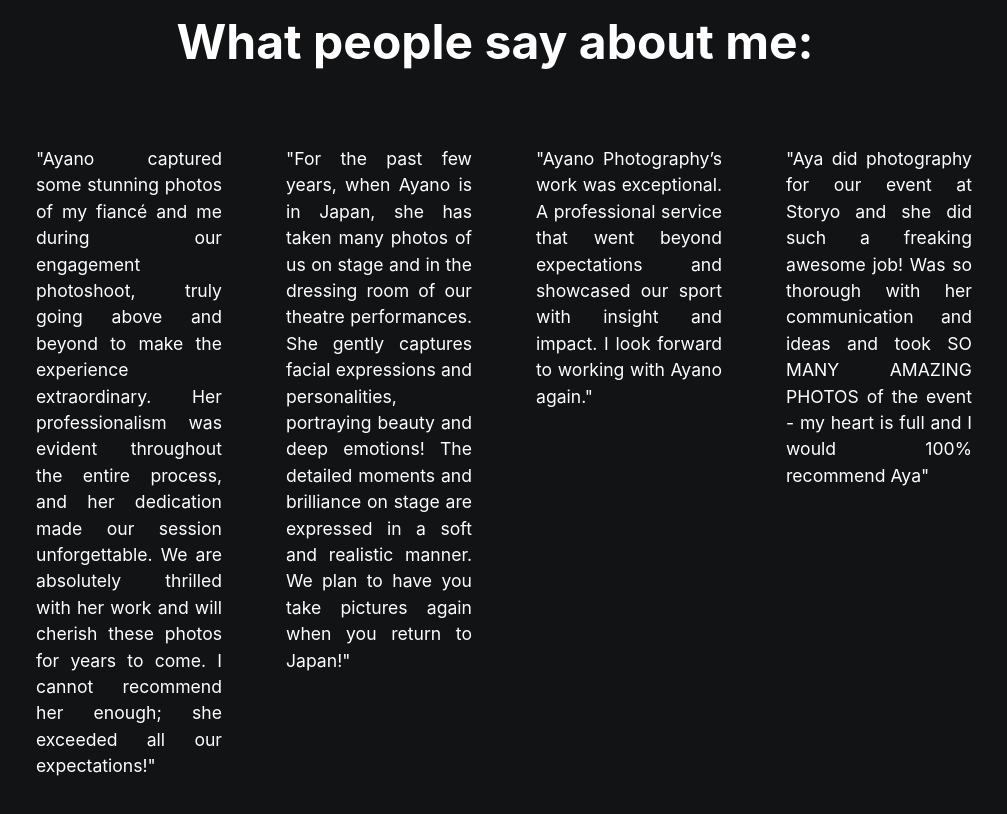
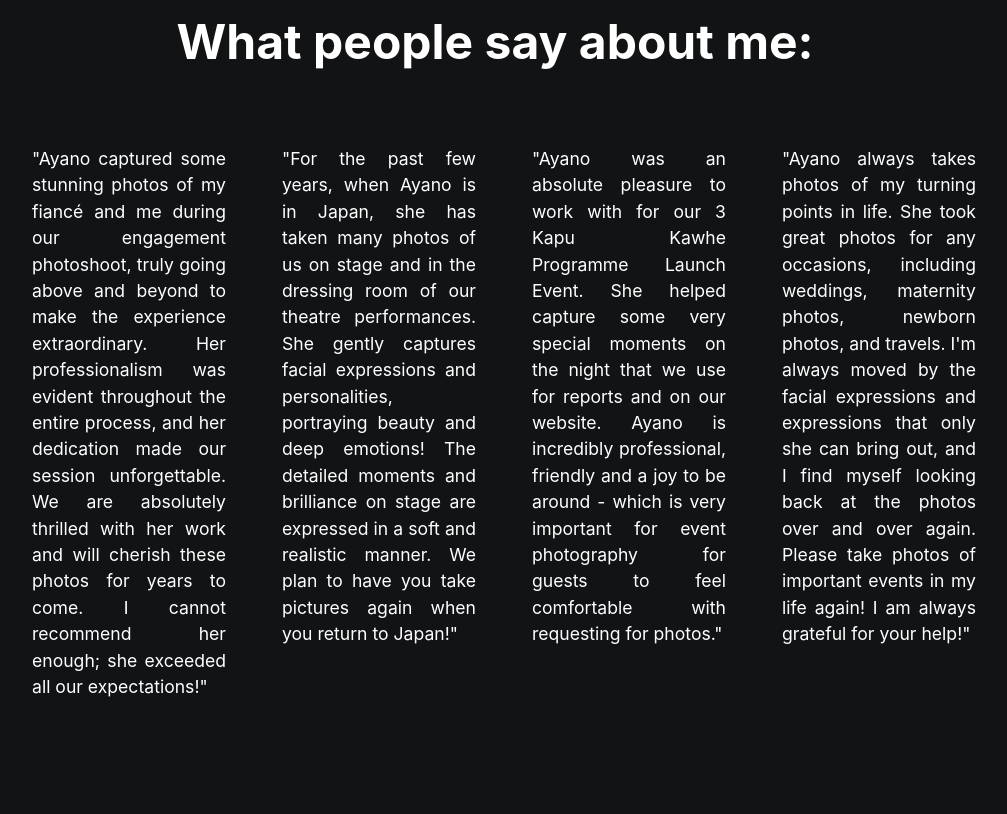
Before and after one commit to Frances-Hughes/photographer-site, a React (Create React App) app: page / in a window 1280 px wide. Shown: the part 1680-2494 px from the top of the page, without its empty margins (136-1143 px from the left). After the commit the page ends 2468 px from the top, so only its background shows below. Built offline with nearby package versions, Linux system fonts and the light colour scheme; a web font is replaced by a local one.

Commit message:
added new testimonials
added new testimonials

```diff
--- a/src/components/AboutMe.jsx
+++ b/src/components/AboutMe.jsx
@@ -137,14 +137,20 @@ const AboutMe = () => {
             <Typography variant="h2" sx={{ textAlign: "center", my: 12 }}>
               About Me
             </Typography>
-            <Typography variant="body1" sx={{ my: 3 }}>
+            <Typography
+              variant="body1"
+              sx={{ fontSize: "1.2rem", textAlign: "justify", my: 3 }}
+            >
               I was born and raised in Japan. At 15, I took a leap of faith and
               moved to New Zealand. I have come to love and call both paradises
               my home. My journey with photography began with a humble Polaroid
               gifted to me on my 7th birthday by my father, sparking a lifelong
               passion for capturing moments frozen in time.
             </Typography>
-            <Typography variant="body1" sx={{ my: 2 }}>
+            <Typography
+              variant="body1"
+              sx={{ fontSize: "1.2rem", textAlign: "justify", my: 2 }}
+            >
               In 2021, I jumped into the world of freelance photography to
               embrace the freedom of storytelling through my lens. Taking photos
               isn't just about capturing the world around me — it's what makes
@@ -152,13 +158,19 @@ const AboutMe = () => {
               me is not just the art of photography, but the profound human
               connections and authentic moments that it allows me to preserve.
             </Typography>
-            <Typography variant="body1" sx={{ my: 2 }}>
+            <Typography
+              variant="body1"
+              sx={{ fontSize: "1.2rem", textAlign: "justify", my: 2 }}
+            >
               Each click of the shutter is an opportunity to create lasting
               memories, to document the fleeting expressions and emotions that
               define our lives. I seek to capture the essence of each moment,
               allowing it to live on through my photographs.
             </Typography>
-            <Typography variant="body1" sx={{ my: 2 }}>
+            <Typography
+              variant="body1"
+              sx={{ fontSize: "1.2rem", textAlign: "justify", my: 2 }}
+            >
               Join me on this visual journey, where every frame tells a story of
               connection, emotion, and the timeless beauty of life.
             </Typography>
--- a/src/components/Testimonials.jsx
+++ b/src/components/Testimonials.jsx
@@ -34,7 +34,7 @@ const Testimonials = () => {
               fontSize: "1.1rem",
               textAlign: "justify",
               my: 2,
-              mx: 2,
+              mx: 1.5,
               p: 2,
             }}
           >
@@ -54,7 +54,7 @@ const Testimonials = () => {
               fontSize: "1.1rem",
               textAlign: "justify",
               my: 2,
-              mx: 2,
+              mx: 1.5,
               p: 2,
             }}
           >
@@ -74,13 +74,16 @@ const Testimonials = () => {
               fontSize: "1.1rem",
               textAlign: "justify",
               my: 2,
-              mx: 2,
+              mx: 1.5,
               p: 2,
             }}
           >
-            "Ayano Photography’s work was exceptional. A professional service
-            that went beyond expectations and showcased our sport with insight
-            and impact. I look forward to working with Ayano again."
+            "Ayano was an absolute pleasure to work with for our 3 Kapu Kawhe
+            Programme Launch Event. She helped capture some very special moments
+            on the night that we use for reports and on our website. Ayano is
+            incredibly professional, friendly and a joy to be around - which is
+            very important for event photography for guests to feel comfortable
+            with requesting for photos."
           </Typography>
         </Grid>
         <Grid item xs={12} sm={6} md={3}>
@@ -90,14 +93,17 @@ const Testimonials = () => {
               fontSize: "1.1rem",
               textAlign: "justify",
               my: 2,
-              mx: 2,
+              mx: 1.5,
               p: 2,
             }}
           >
-            "Aya did photography for our event at Storyo and she did such a
-            freaking awesome job! Was so thorough with her communication and
-            ideas and took SO MANY AMAZING PHOTOS of the event - my heart is
-            full and I would 100% recommend Aya"
+            "Ayano always takes photos of my turning points in life. She took
+            great photos for any occasions, including weddings, maternity
+            photos, newborn photos, and travels. I'm always moved by the facial
+            expressions and expressions that only she can bring out, and I find
+            myself looking back at the photos over and over again. Please take
+            photos of important events in my life again! I am always grateful
+            for your help!"
           </Typography>
         </Grid>
       </Grid>
```
Also changed, not shown: 2 other files (tests, documents, lock files or other folders).
